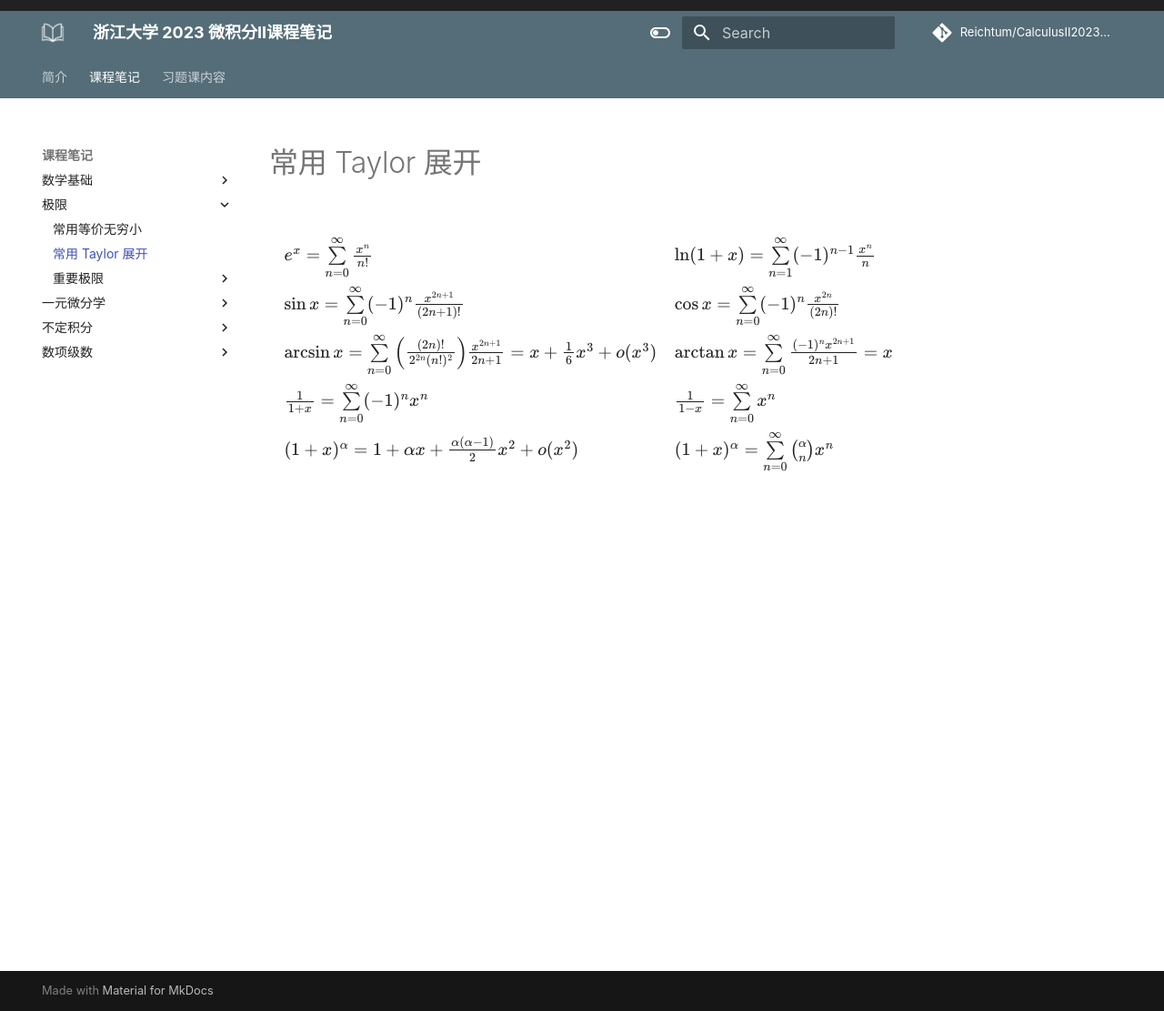
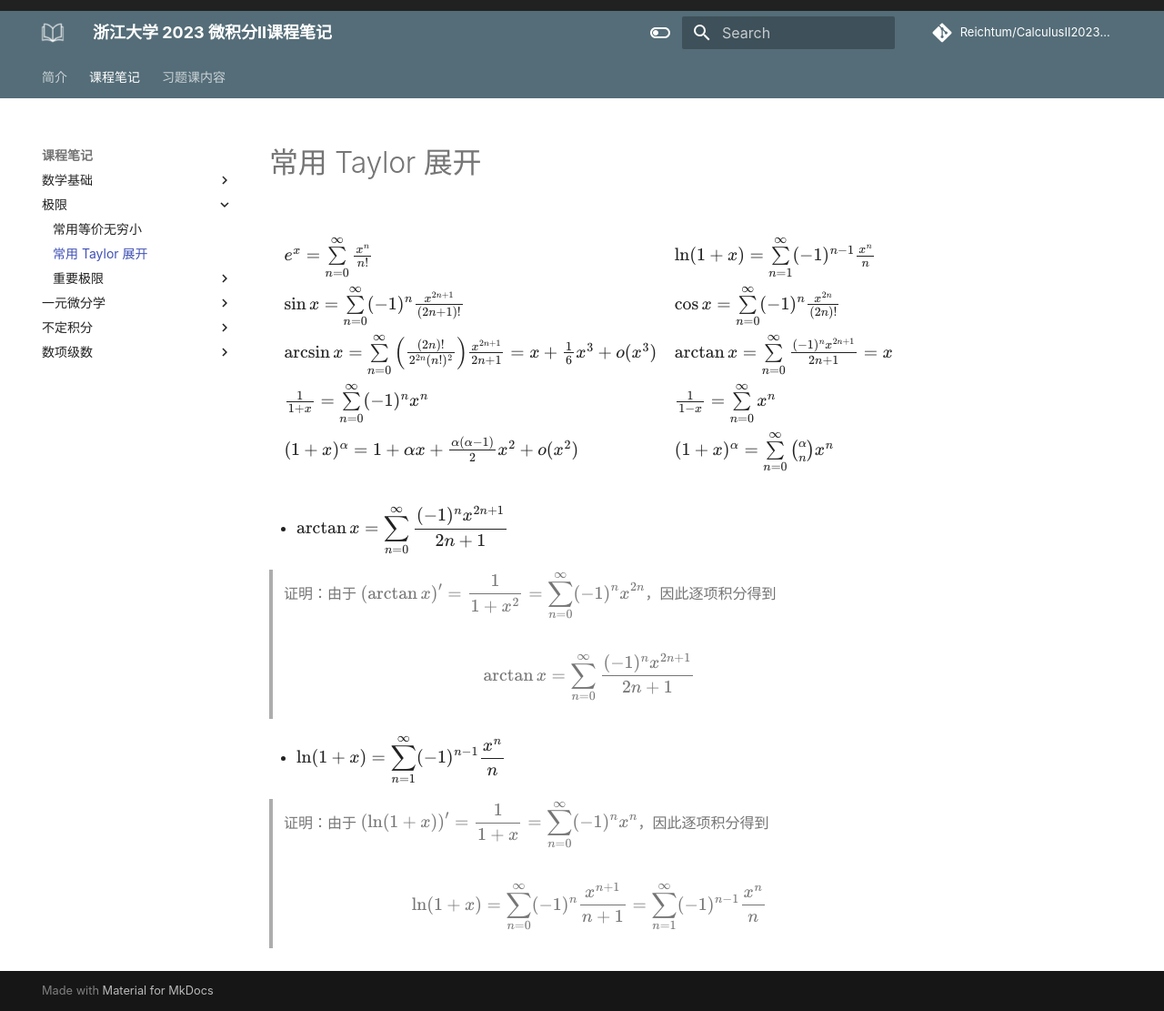
Before and after one commit to ReichtumQian/CalculusII2023Spring, an MkDocs documentation site: the page built from docs/课程笔记/极限/常用 Taylor 展开.md, in a window 1280 px wide and 1111 px high. Shown: the whole window at 91% size. Built offline with MkDocs 1.6.1 and Material for MkDocs 9.7.7, drawn with Linux system fonts in a browser that asks for light colours; some web fonts are replaced; comment, search, counter and statistics services are not loaded.

Commit message:
更新泰勒展开

```diff
--- a/docs/课程笔记/极限/常用 Taylor 展开.md
+++ b/docs/课程笔记/极限/常用 Taylor 展开.md
@@ -8,3 +8,16 @@ e^x = \sum\limits_{n = 0 }^{\infty}\frac{x^n}{n!}& \ln(1 + x) = \sum\limits_{n =
 (1+x)^{\alpha} = 1 + \alpha x + \frac{\alpha(\alpha - 1)}{2}x^2 + o(x^2)&(1 + x)^{\alpha} = \sum\limits_{n = 0}^{\infty}{\alpha \choose n} x^n
 \end{array}
 $$
+
+
+- $\arctan x = \sum\limits_{n = 0}^{\infty} \frac{(-1)^n x^{2n+1}}{2n+1}$
+
+> 证明：由于 $\displaystyle (\arctan x)^{\prime} = \frac{1}{1 + x^2} = \sum\limits_{n = 0}^{\infty} (-1)^n x^{2n}$，因此逐项积分得到
+>
+> $$ \arctan x = \sum\limits_{n = 0}^{\infty} \frac{(-1)^n x^{2n+1}}{2n+1} $$
+
+- $\displaystyle \ln(1+x) = \sum\limits_{n = 1}^{\infty}(-1)^{n-1} \frac{x^n}{n}$
+
+> 证明：由于 $\displaystyle \left( \ln(1+x) \right)^{\prime} = \frac{1}{1+x} = \sum\limits_{n = 0}^{\infty} (-1)^n x^n$，因此逐项积分得到
+>
+> $$ \ln(1+x) = \sum\limits_{n = 0}^{\infty} (-1)^n \frac{x^{n+1}}{n+1} = \sum\limits_{n = 1}^{\infty} (-1)^{n-1} \frac{x^n}{n} $$
```
